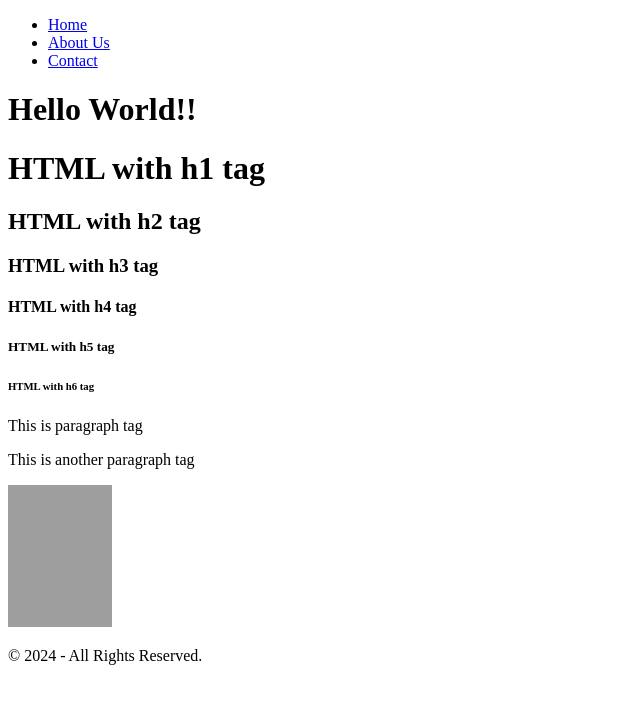
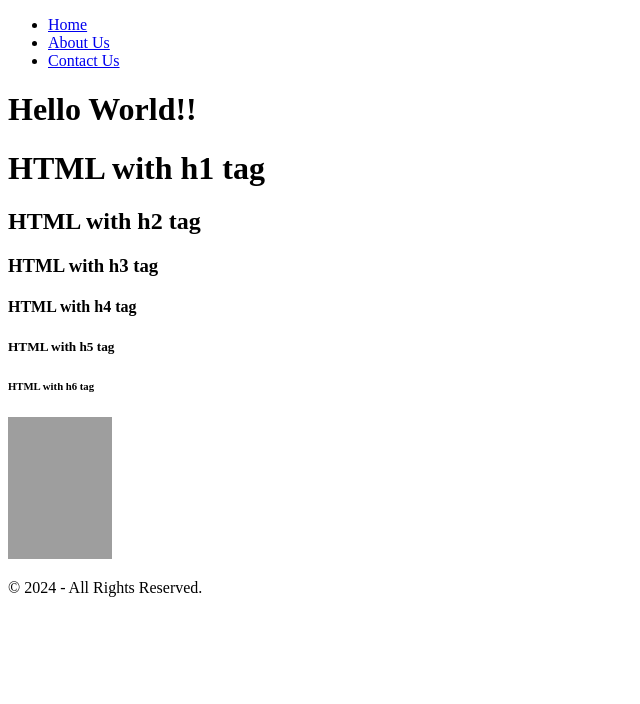
Before and after one commit to Deepak24/FullStackProjects, a plain HTML site: page HTML/index.html in a window 1280 px wide. Shown: the whole page, without its empty margins (0-640 px from the left). Drawn offline with Linux system fonts and the light colour scheme; grey boxes are pictures that could not be loaded.

Commit message:
Commit from feature branch.

```diff
--- a/HTML/index.html
+++ b/HTML/index.html
@@ -25,7 +25,7 @@
                     <a href="#">About Us</a>
                 </li>
                 <li>
-                    <a href="#" >Contact</a>
+                    <a href="#" >Contact Us</a>
                 </li>
             </ul>
         </nav>
@@ -39,8 +39,7 @@
             <h5>HTML with h5 tag</h5>
             <h6>HTML with h6 tag</h6>
 
-            <p>This is paragraph tag </p>
-            <p>This is another paragraph tag</p>
+
             <img src="https://www.w3schools.com/images/w3schools_green.jpg" alt="W3Schools.com" style="width:104px;height:142px;">
         </div>
 
```
